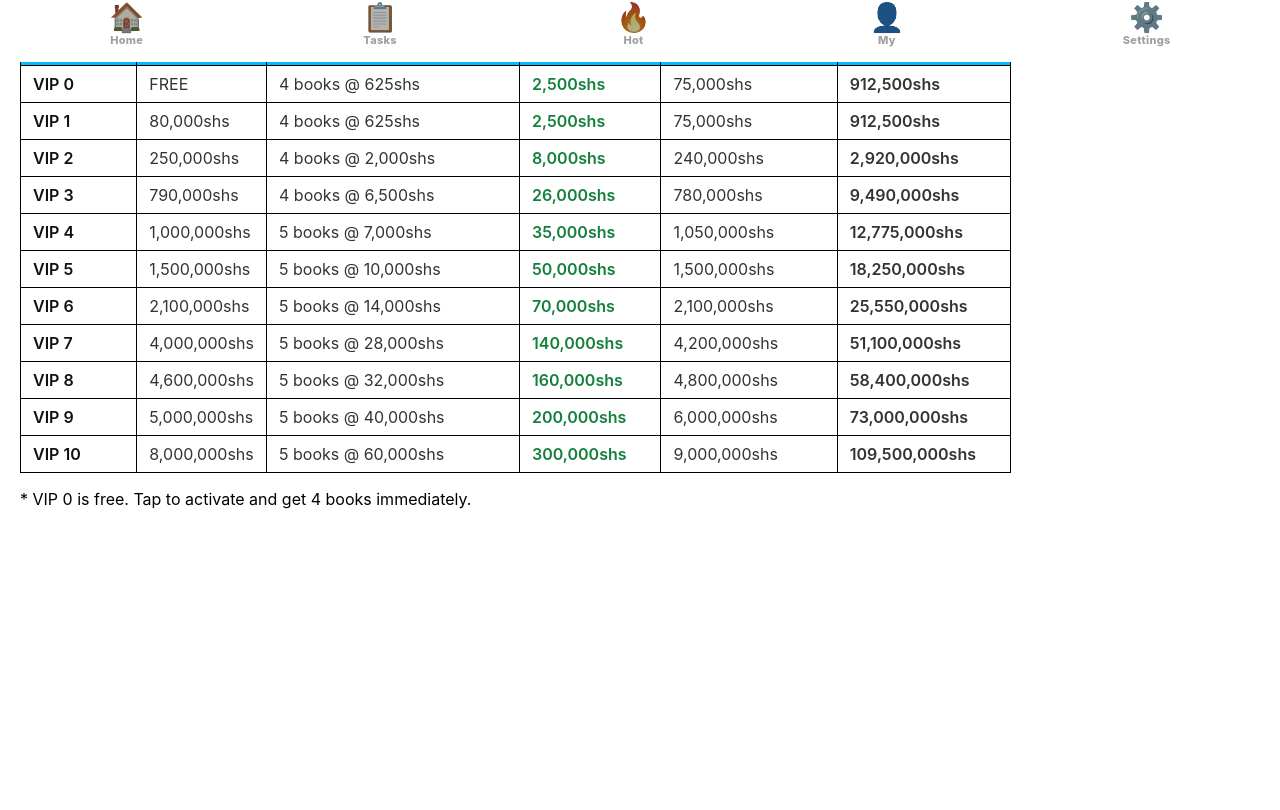
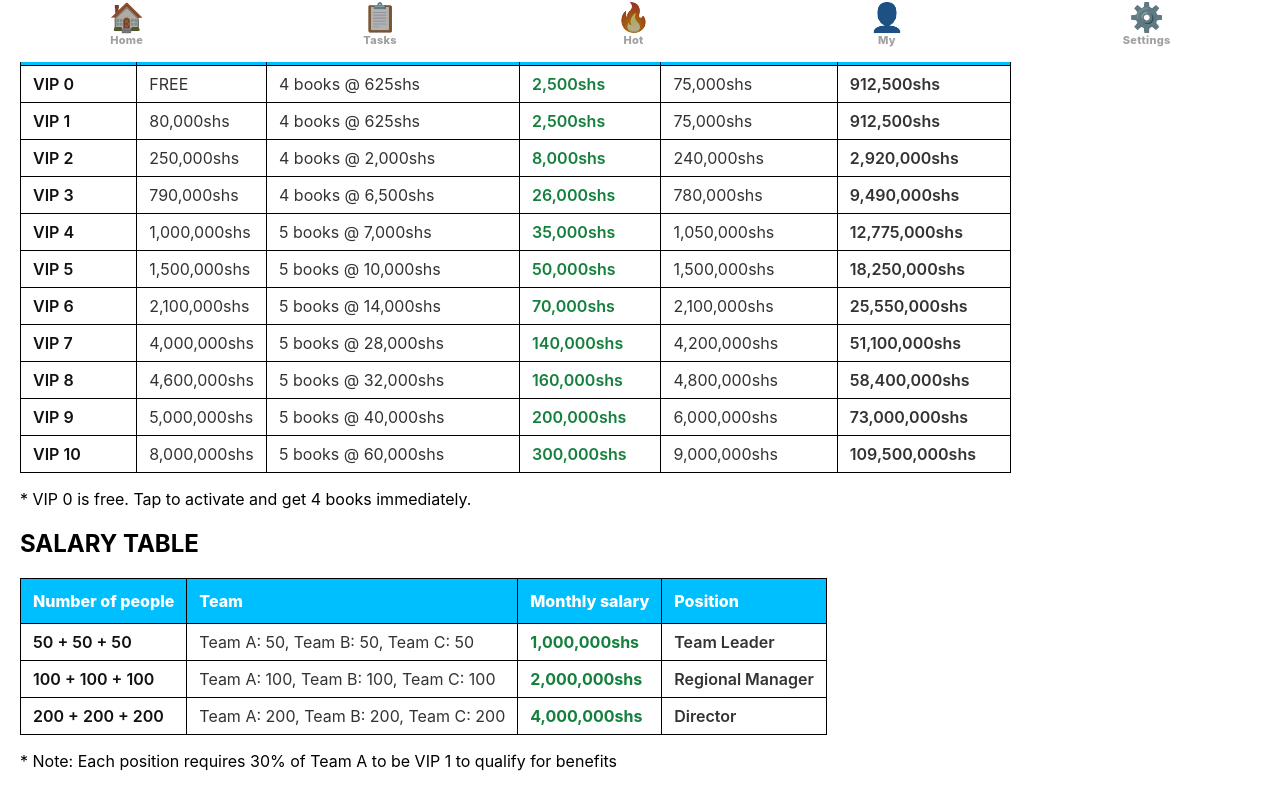
Before and after one commit to Molly256/palamedes-pr, a Next.js app: page /invite in a window 1280 px wide. Shown: the part 738-1548 px from the top of the page. Before the commit the page ends 1348 px from the top, so only its background shows below. Built offline with nearby package versions, Linux system fonts and the light colour scheme.

Commit message:
Add SALARY TABLE with skyblue headers

```diff
--- a/app/invite/page.js
+++ b/app/invite/page.js
@@ -60,6 +60,27 @@ export default function InvitePage() {
     { level: "VIP 8", deposit: 4600000, books: 5, rate: 32000 },
     { level: "VIP 9", deposit: 5000000, books: 5, rate: 40000 },
     { level: "VIP 10", deposit: 8000000, books: 5, rate: 60000 },
+  ]
+
+  const salaryLevels = [
+    {
+      people: "50 + 50 + 50",
+      team: "Team A: 50, Team B: 50, Team C: 50",
+      salary: "1,000,000shs",
+      position: "Team Leader"
+    },
+    {
+      people: "100 + 100 + 100",
+      team: "Team A: 100, Team B: 100, Team C: 100",
+      salary: "2,000,000shs",
+      position: "Regional Manager"
+    },
+    {
+      people: "200 + 200 + 200",
+      team: "Team A: 200, Team B: 200, Team C: 200",
+      salary: "4,000,000shs",
+      position: "Director"
+    },
   ]
 
   return (
@@ -126,12 +147,11 @@ export default function InvitePage() {
             </div>
           </div>
 
-          {/* VIP TABLE - NO WRAPPER BORDER, TABLE WIDTH AUTO */}
+          {/* VIP TABLE */}
           <div className="mt-8">
             <h2 className="text-xl font-bold text-[#00BFFF] mb-4">VIP Levels & Income</h2>
             <div className="overflow-x-auto">
               <table className="text-sm" style={{borderCollapse: 'collapse', width: 'auto'}}>
-                {/* Headers hot skyblue */}
                 <thead>
                   <tr style={{backgroundColor: '#00BFFF'}}>
                     <th style={{border: '1px solid black', padding: '12px', textAlign: 'left', fontWeight: '800', color: 'white', whiteSpace: 'nowrap'}}>VIP LEVELS</th>
@@ -142,13 +162,11 @@ export default function InvitePage() {
                     <th style={{border: '1px solid black', padding: '12px', textAlign: 'left', fontWeight: '800', color: 'white', whiteSpace: 'nowrap'}}>INCOME PER YEAR</th>
                   </tr>
                 </thead>
-
                 <tbody>
                   {vipLevels.map((v, i) => {
                     const daily = v.books * v.rate
                     const monthly = daily * 30
                     const yearly = daily * 365
-
                     return (
                       <tr key={i}>
                         <td style={{border: '1px solid black', padding: '8px 12px', fontWeight: '600', color: '#111', whiteSpace: 'nowrap'}}>{v.level}</td>
@@ -167,6 +185,34 @@ export default function InvitePage() {
             </div>
             <p className="text-xs text-gray-600 mt-2">* VIP 0 is free. Tap to activate and get 4 books immediately.</p>
           </div>
+
+          {/* SALARY TABLE */}
+          <div className="mt-12">
+            <h2 className="text-xl font-bold text-[#00BFFF] mb-4">SALARY TABLE</h2>
+            <div className="overflow-x-auto">
+              <table className="text-sm" style={{borderCollapse: 'collapse', width: 'auto'}}>
+                <thead>
+                  <tr style={{backgroundColor: '#00BFFF'}}>
+                    <th style={{border: '1px solid black', padding: '12px', textAlign: 'left', fontWeight: '800', color: 'white', whiteSpace: 'nowrap'}}>Number of people</th>
+                    <th style={{border: '1px solid black', padding: '12px', textAlign: 'left', fontWeight: '800', color: 'white', whiteSpace: 'nowrap'}}>Team</th>
+                    <th style={{border: '1px solid black', padding: '12px', textAlign: 'left', fontWeight: '800', color: 'white', whiteSpace: 'nowrap'}}>Monthly salary</th>
+                    <th style={{border: '1px solid black', padding: '12px', textAlign: 'left', fontWeight: '800', color: 'white', whiteSpace: 'nowrap'}}>Position</th>
+                  </tr>
+                </thead>
+                <tbody>
+                  {salaryLevels.map((s, i) => (
+                    <tr key={i}>
+                      <td style={{border: '1px solid black', padding: '8px 12px', fontWeight: '600', color: '#111', whiteSpace: 'nowrap'}}>{s.people}</td>
+                      <td style={{border: '1px solid black', padding: '8px 12px', color: '#333', whiteSpace: 'nowrap'}}>{s.team}</td>
+                      <td style={{border: '1px solid black', padding: '8px 12px', color: '#15803d', fontWeight: '700', whiteSpace: 'nowrap'}}>{s.salary}</td>
+                      <td style={{border: '1px solid black', padding: '8px 12px', color: '#333', fontWeight: '600', whiteSpace: 'nowrap'}}>{s.position}</td>
+                    </tr>
+                  ))}
+                </tbody>
+              </table>
+            </div>
+            <p className="text-xs text-gray-600 mt-2">* Note: Each position requires 30% of Team A to be VIP 1 to qualify for benefits</p>
+          </div>
         </div>
       </div>
     </div>
```
